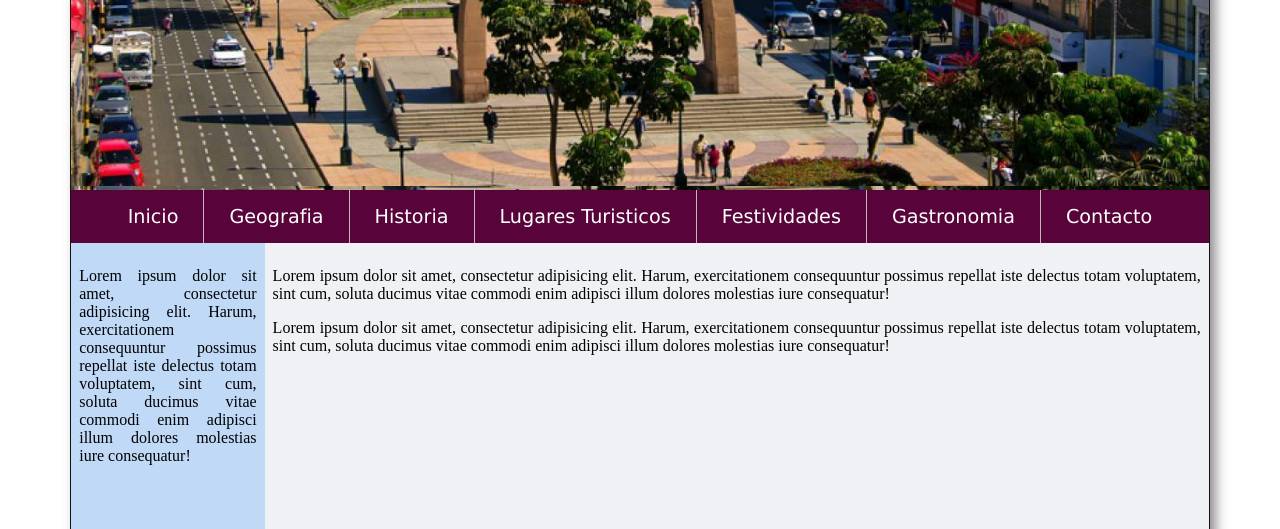
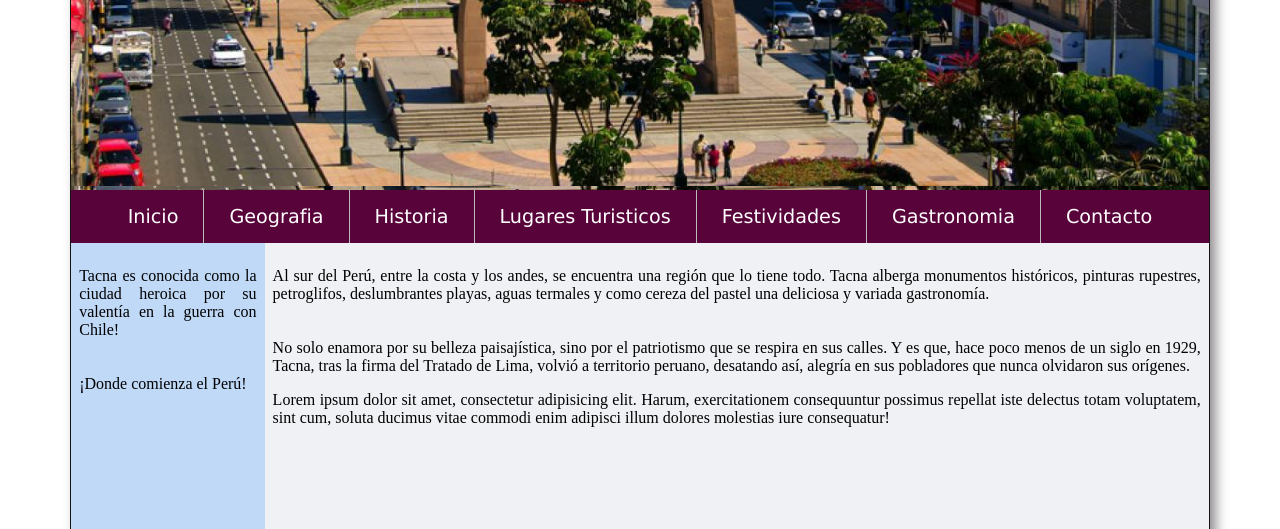
Before and after one commit to CarlosAyala1989/MAQUETA-HTML, a plain HTML site: page estructura/index.html in a window 1280 px wide. Shown: the part 423-952 px from the top of the page. Drawn offline with Linux system fonts and the light colour scheme.

Commit message:
Arreglos y creacion

```diff
--- a/estructura/index.html
+++ b/estructura/index.html
@@ -29,9 +29,10 @@
         <aside>
             <div id="conte">
                 <p>
-                    Lorem ipsum dolor sit amet, consectetur adipisicing elit. Harum, exercitationem consequuntur
-                    possimus repellat iste delectus totam voluptatem, sint cum, soluta ducimus vitae commodi enim
-                    adipisci illum dolores molestias iure consequatur!
+                    Tacna es conocida como la ciudad heroica por su valentía en la guerra con Chile!<br>
+                    <br>
+                    <br>
+                    ¡Donde comienza el Perú! <br>
                 </p>
             </div>
         </aside>
@@ -39,9 +40,16 @@
             <article>
                 <div id="conte">
                     <p>
-                        Lorem ipsum dolor sit amet, consectetur adipisicing elit. Harum, exercitationem consequuntur
-                        possimus repellat iste delectus totam voluptatem, sint cum, soluta ducimus vitae commodi enim
-                        adipisci illum dolores molestias iure consequatur!
+                        Al sur del Perú, entre la costa y los andes, se encuentra una región que lo tiene todo.
+                        Tacna alberga monumentos históricos, pinturas rupestres, petroglifos, deslumbrantes playas,
+                        aguas termales y como cereza del pastel una deliciosa y variada gastronomía.
+                        <br>
+                        <br>
+                        <br>
+
+                        No solo enamora por su belleza paisajística, sino por el patriotismo que se respira en sus calles.
+                        Y es que, hace poco menos de un siglo en 1929, Tacna, tras la firma del Tratado de Lima, volvió
+                        a territorio peruano, desatando así, alegría en sus pobladores que nunca olvidaron sus orígenes.
                     </p>
                     <p>
                         Lorem ipsum dolor sit amet, consectetur adipisicing elit. Harum, exercitationem consequuntur
```
Also changed, not shown: estilos/contacto.css (added), estilos/festividades.css (added), estilos/geografia.css (added), estilos/gstronomia.css (added), estilos/historia.css (added), estilos/lugares_turisticos.css (added), estructura/contacto.html (added), estructura/festividades.html (added), estructura/gastronomia.html (added), estructura/geografia.html (added), estructura/historia.html (added), estructura/lugares_turisticos.html (added).
